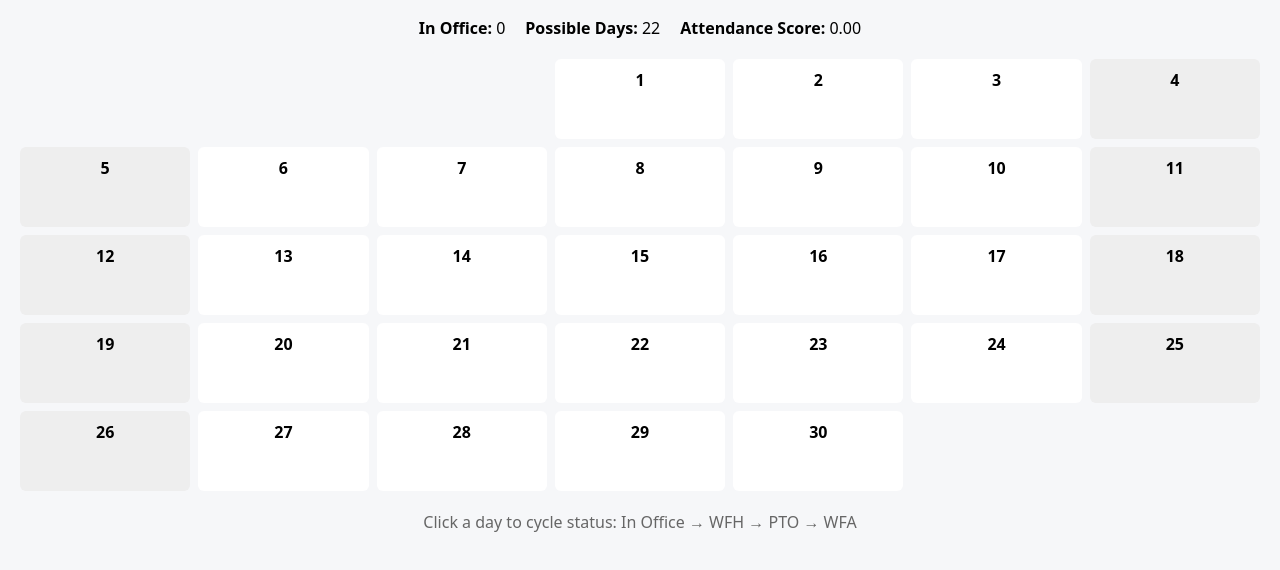
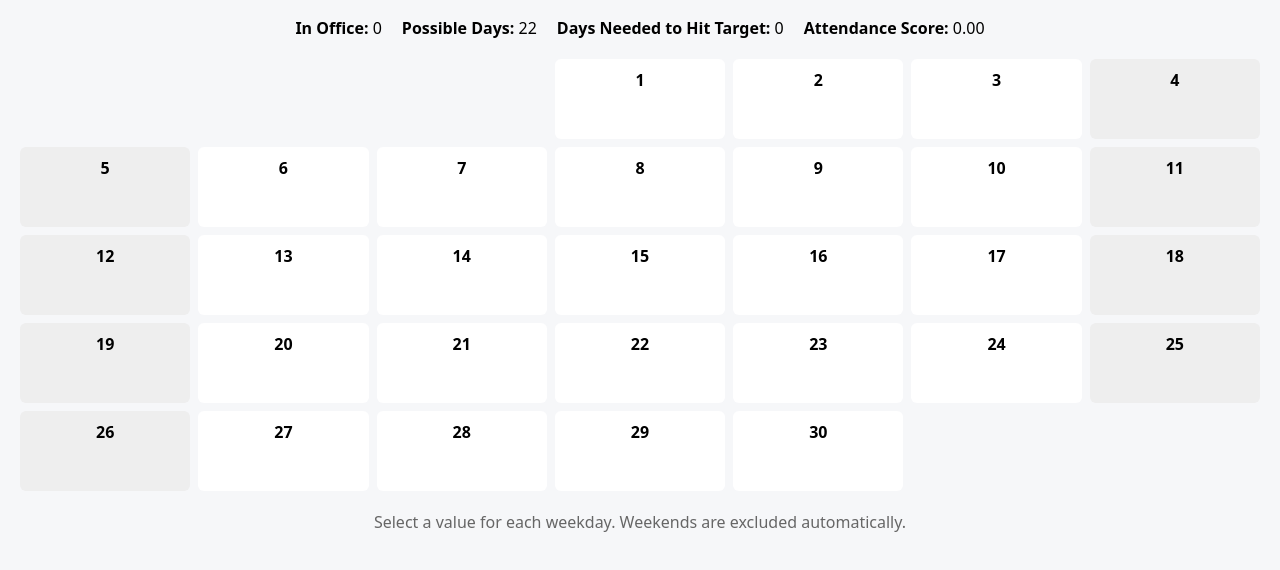
Before and after one commit to cderringher/hybrid-attendance-planner, a plain HTML site: page index.html in a window 1280 px wide. Shown: the part 182-752 px from the top of the page. Drawn offline with Linux system fonts and the light colour scheme.

Commit message:
Update index.html

```diff
--- a/index.html
+++ b/index.html
@@ -19,13 +19,14 @@
 <section class="summary">
   <div><strong>In Office:</strong> <span id="inOfficeCount">0</span></div>
   <div><strong>Possible Days:</strong> <span id="possibleDays">0</span></div>
+  <div><strong>Days Needed to Hit Target:</strong> <span id="daysNeeded">0</span></div>
   <div><strong>Attendance Score:</strong> <span id="attendanceScore">0</span></div>
 </section>
 
 <section class="calendar" id="calendar"></section>
 
 <footer>
-    <p>Click a day to cycle status: In Office → WFH → PTO → WFA</p>
+  <p>Select a value for each weekday. Weekends are excluded automatically.</p>
 </footer>
 
 <script src="script.js"></script>
```
Lines whose indentation alone changed are shown as unchanged.
